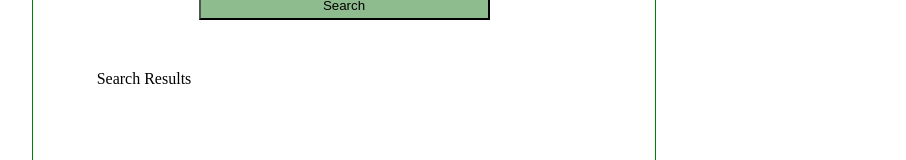
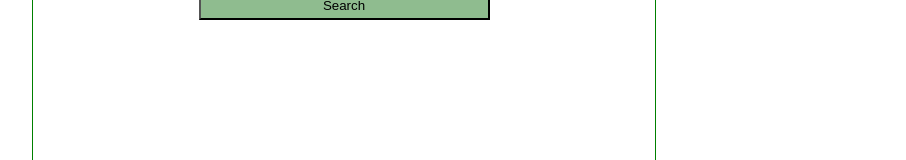
Before and after one commit to prajakta16m/ng-freshprints-assignment, an Angular app: page /home in a window 1280 px wide. Shown: the part 288-448 px from the top of the page, without its empty margins (296-1202 px from the left). Built offline with nearby package versions, Linux system fonts and the light colour scheme.

Commit message:
1 file modified

```diff
--- a/src/app/home/home.component.html
+++ b/src/app/home/home.component.html
@@ -15,7 +15,7 @@
 
 
   <div ng-if="displayUser" class="main">
-    <div class="desc">Search Results</div>
+
     <app-user-details [data]="displayUser" [grid]=false></app-user-details>
   </div>
 </div>
```
